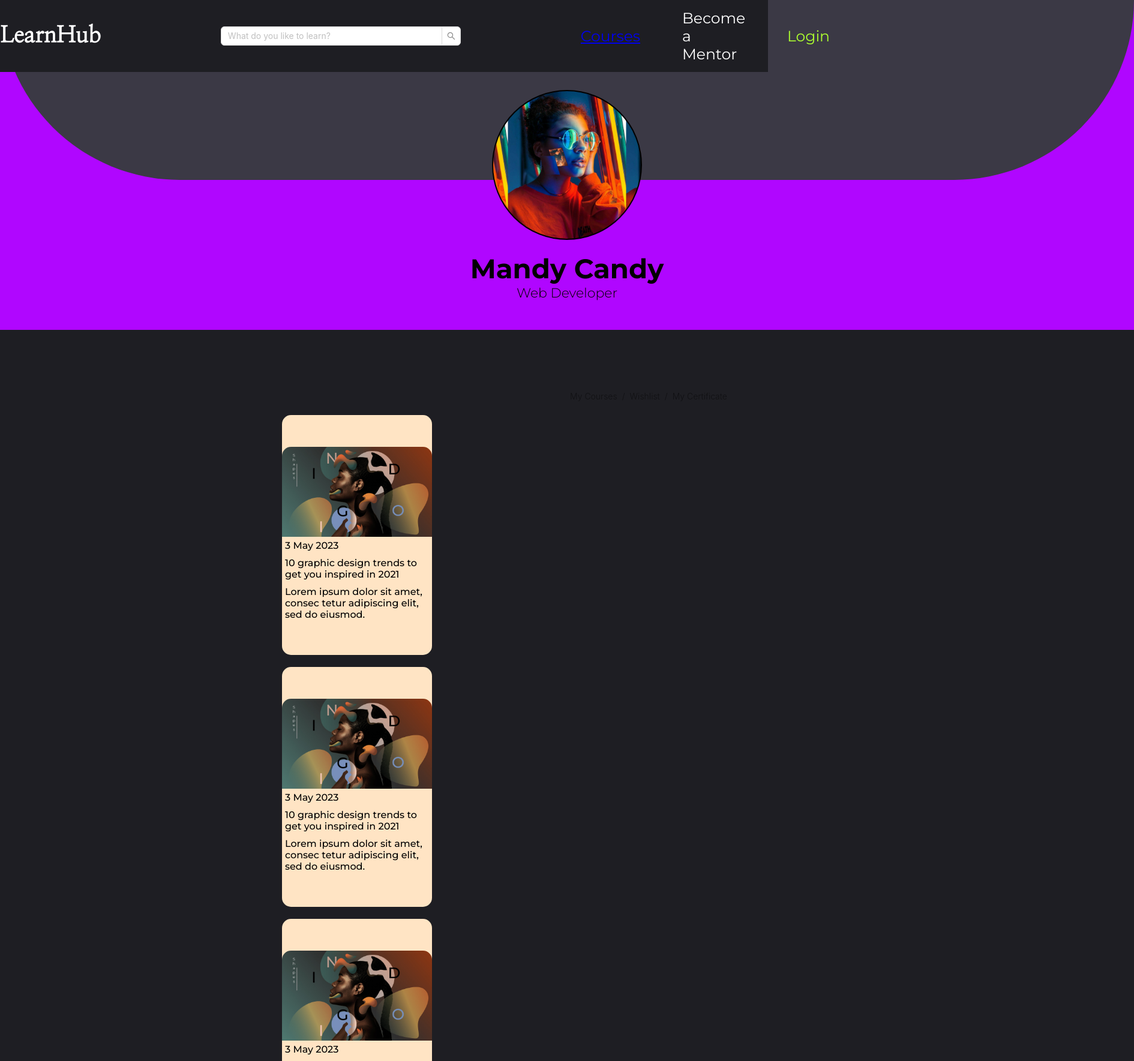
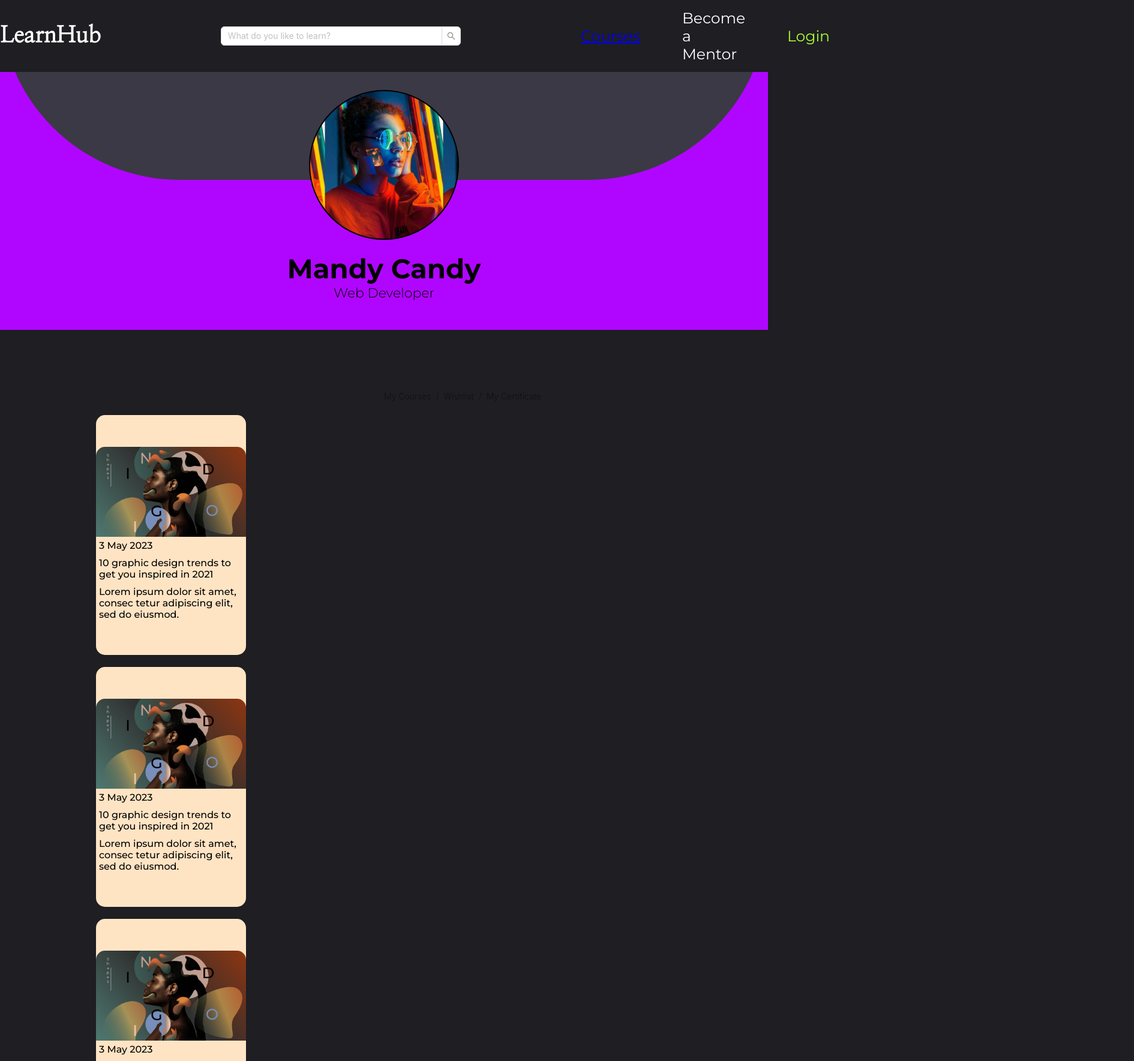
Before and after one commit to diyoran/final, a React (Create React App) app: page /profile in a window 1280 px wide. Shown: the top 1769 px of the page at 60% size, 1890 px wide, since content can reach past the window. Built offline with nearby package versions, Linux system fonts and the light colour scheme; a web font is replaced by a local one.

Commit message:
containers was fixed

```diff
--- a/src/App.js
+++ b/src/App.js
@@ -16,7 +16,7 @@ const App = () => {
 
 
   return (
-    <div className='wrapper'>
+    <div>
       <Header/>
 
       <Outlet />
--- a/src/index.scss
+++ b/src/index.scss
@@ -13,7 +13,7 @@
   .navbar {
     // background-color: rgb(39, 39, 49);
     background-color: rgb(30, 30, 35);
-    width: 100%;
+    // width: 100%;
     height: 120px;
     position: fixed;
     font-size: 25px;
@@ -26,7 +26,7 @@
 
     &__left {
       align-items: center;
-      width: 80%;
+      // width: 80%;
       // justify-content: end;
       display: flex;
       flex-direction: row;
@@ -35,7 +35,7 @@
 
   }
 
-  .logo{
+  .logo {
     font-family: "Nanum Myeongjo", serif;
   }
 
@@ -54,7 +54,7 @@
 
   #logout-btn {
     color: red;
-    margin-left: 70px;
+    // margin-left: 70px;
     display: none;
   }
 
@@ -128,13 +128,13 @@
     display: block;
     width: 500px;
     height: 500px;
-    margin: 125px 150px;
+    // margin: 125px 150px;
     border-radius: 15px;
 
   }
 
   .banner {
-    width: 1750px;
+    width: 1450px;
     display: flex;
     flex-direction: row;
     // margin: 0px 60px;
@@ -202,11 +202,11 @@
   }
 
   .cards {
-    width: 1500px;
+    // width: 1500px;
     margin: 250px 0;
 
     h1 {
-      width: 100%;
+      // width: 100%;
       text-align: center;
       font-size: 50px;
     }
@@ -240,12 +240,12 @@
     // }
 
     &__cards {
-      width: 100%;
+      // width: 100%;
       display: flex;
       flex-direction: row;
       flex-wrap: wrap;
       gap: 80px;
-      margin: 0 0px;
+      // margin: 0 0px;
       align-items: center;
 
     }
@@ -281,7 +281,7 @@
 
   .counter {
     color: rgb(255, 255, 255);
-    width: 1800px;
+    // width: 1800px;
     margin: 150px 0;
     display: flex;
     justify-content: center;
@@ -322,7 +322,7 @@
 
   .table {
     height: 500px;
-    width: 1400px;
+    // width: 1400px;
     margin: 50px 0;
     display: flex;
     flex-direction: row;
@@ -418,7 +418,7 @@
 
   .filter {
     width: 1500px;
-    // margin: 100px 160px;
+    margin: 100px 0;
 
   }
 
@@ -481,12 +481,12 @@
 
 
   .profile {
-    width: max-content;
+    // width: max-content;
     height: 550px;
     background-color: rgb(176, 6, 255);
 
     &__bc {
-      width: 1890px;
+      // width: 1890px;
       height: 300px;
       background-color: #3b3945;
       border-radius: 0 0 450px 450px;
@@ -524,9 +524,9 @@
   }
 
   .profile--list {
-    width: 1700px;
+    // width: 1700px;
     height: auto;
-    margin: 100px 100px;
+    margin: 100px 0;
     display: flex;
     // justify-content: center;
     align-items: center;
@@ -666,7 +666,8 @@
         :hover {
           text-decoration: underline;
           color: black;
-        }}
+        }
+      }
 
       p {
         font-size: 16px;
@@ -767,6 +768,8 @@
       position: absolute;
       // color: white;
       font-size: 60px;
+      font-family: "Nanum Myeongjo", serif;
+
     }
 
     &__subtitle {
@@ -787,7 +790,7 @@
   .tutor {
     width: 800;
     height: 550px;
-    margin: 50px 100px;
+    margin: 50px 0;
 
 
     h2 {
@@ -825,7 +828,7 @@
   }
 
   .course {
-    margin: 20px 100px;
+    // margin: 20px 100px;
 
     h2 {
       width: 500px;
@@ -856,7 +859,7 @@
 
       li {
         width: 360px;
-        margin-left: 20px;
+        // margin-left: 20px;
       }
     }
 
--- a/src/pages/blog.js
+++ b/src/pages/blog.js
@@ -5,6 +5,9 @@ import Education from "../img/education.avif"
 export default function Blog() {
     return (
         <Fragment>
+            <div className="container">
+
+
                 <div className="bloging">
                     {/* <div className="bloging__header">
 
@@ -116,6 +119,7 @@ export default function Blog() {
                     </div>
 
                 </div>
+            </div>
         </Fragment>
     )
 }
--- a/src/pages/coursePage.js
+++ b/src/pages/coursePage.js
@@ -8,6 +8,10 @@ import AllCollapseExample from "../components/Accordion/accordion";
 export default function CoursePage() {
     return (
         <Fragment>
+
+            <div className="container">
+
+
                 <div className="page">
                     <div className="page__header">
 
@@ -156,6 +160,7 @@ export default function CoursePage() {
                     </div>
 
                 </div>
+            </div>
         </Fragment>
     )
 }
--- a/src/pages/profile.js
+++ b/src/pages/profile.js
@@ -23,7 +23,7 @@ export default function Profile() {
 
     return (
         <Fragment>
-            <div className="profile--wrapper">
+            <div className="container">
                 <div className="profile">
                     <div className="profile__bc">
                         <div className="profile__avatar"></div>
@@ -42,7 +42,7 @@ export default function Profile() {
                 <div className="profile--list">
 
                     <div className="profile--list--breadcrumb">
-                        <BreadCrumb/>
+                        <BreadCrumb />
                     </div>
 
                     <div className="blog">
@@ -132,6 +132,7 @@ export default function Profile() {
                 </div>
 
             </div>
+
         </Fragment>
     )
 }
```
Lines whose indentation alone changed are shown as unchanged.
